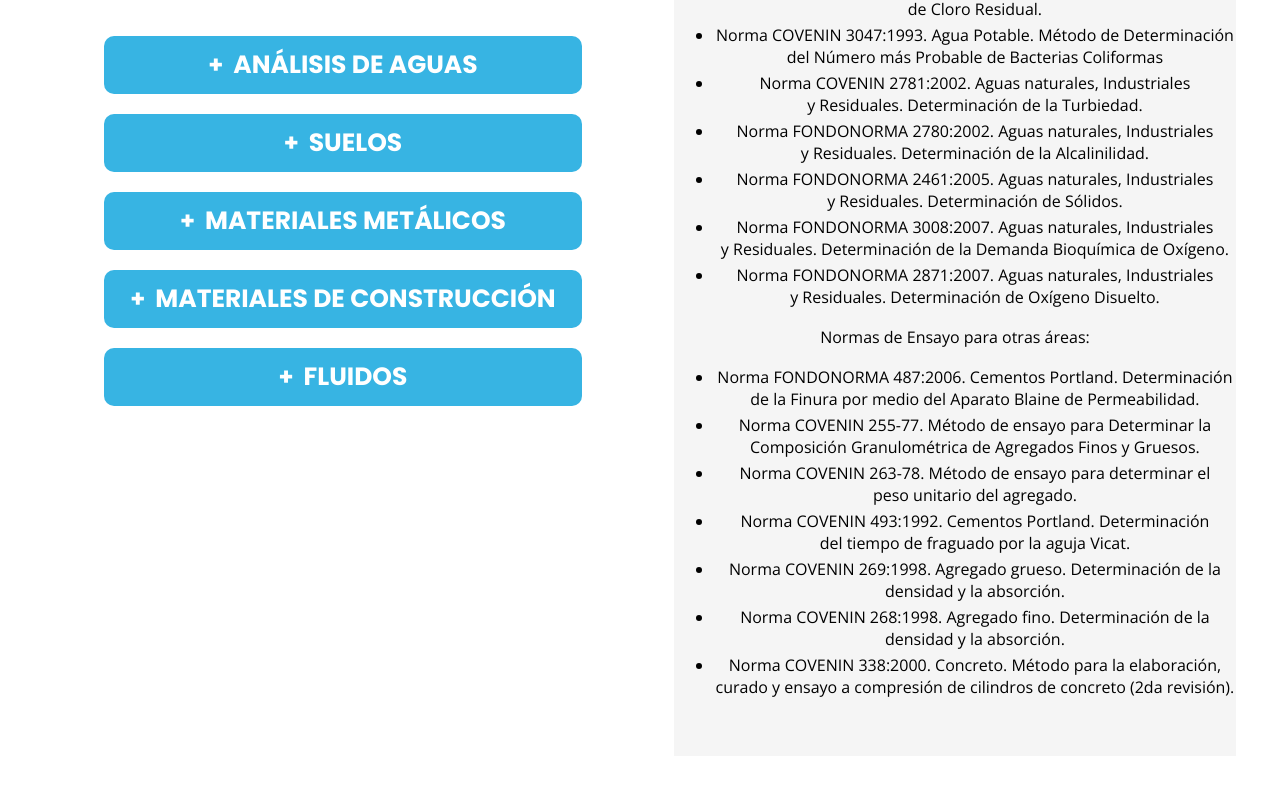
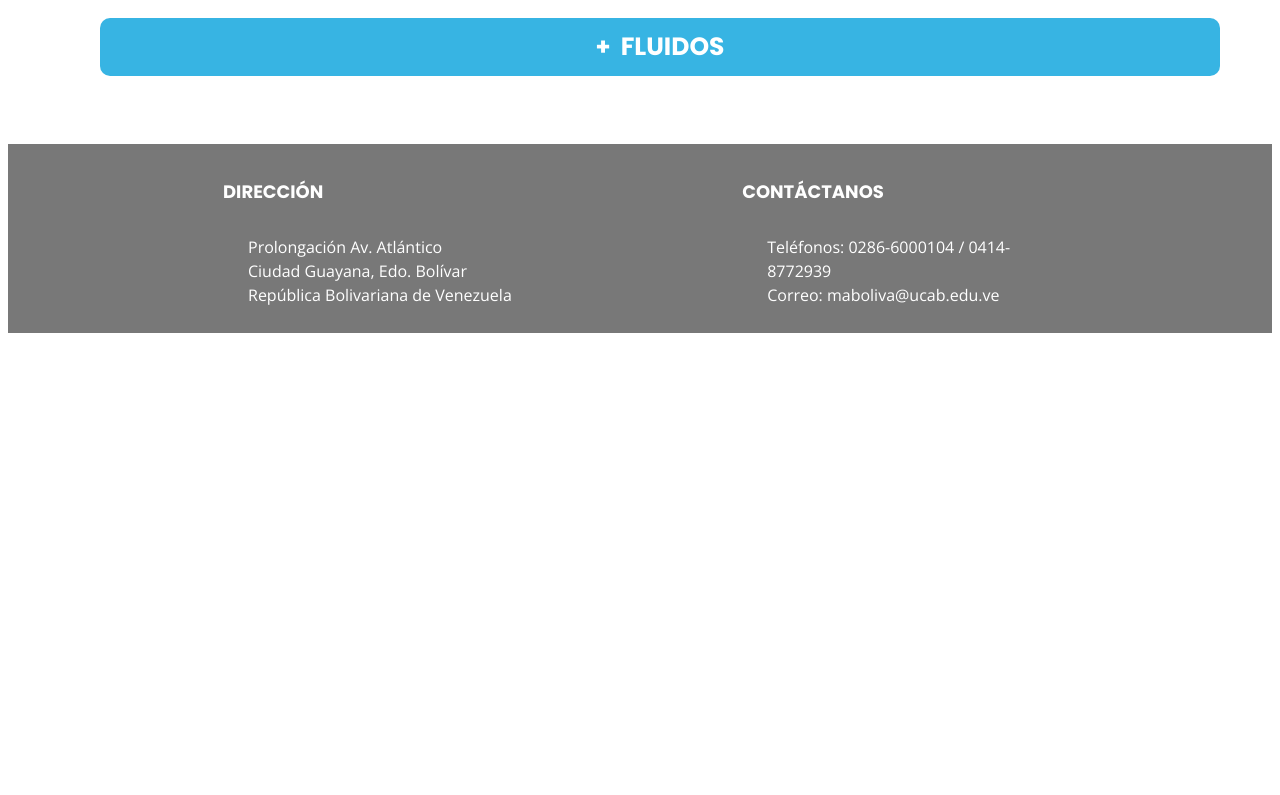
Before and after one commit to wemendez2801/ProyectoPromocionServicios, an Angular app in the folder proyecto-labs/: page /ensayos in a window 1280 px wide. Shown: the part 645-1440 px from the top of the page. After the commit the page ends 986 px from the top, so only its background shows below. Built offline with nearby package versions, Linux system fonts and the light colour scheme.

Commit message:
Revisiones miercoles 20
Cambios en Landing, Areas, Equipos, Ensayos, Contacto

```diff
--- a/proyecto-labs/src/app/areas/areas.component.html
+++ b/proyecto-labs/src/app/areas/areas.component.html
@@ -83,9 +83,9 @@
     <div class="areas">
         <h1>ÁREAS DISPONIBLES</h1>
         <img src="assets/Microscopio_lab_sanitario.jpg" alt="Microscopio">
-        <p>Microscopio - Laboratorio sanitario.</p>
+        <p>Microscopio - Laboratorio de Ingeniería Sanitaria.</p>
         <img src="assets/Prensa_resistencia_lab_mats_construc.jpg" alt="Prensa Resistencia">
-        <p>Prensa de resistencia de suelos - Laboratorio de Materiales de Construcción.</p>
+        <p>Prensa de resistencia de suelos - Laboratorio de Tecnología de los Materiales.</p>
         <img src="assets/Prensa_ensayo_triaxial_lab_suelos.jpg" alt="Prensa Ensayo Triaxial">
         <p>Prensa de ensayo triaxial - Laboratorio de Suelos.</p>
     </div>
--- a/proyecto-labs/src/app/contacto/contacto.component.css
+++ b/proyecto-labs/src/app/contacto/contacto.component.css
@@ -4,7 +4,7 @@
     padding: 100px;
     width: 50%;
     height: 120vh;
-    background-color: #787878;
+    background-color: #007935;
     display: flex;
     justify-content: center;
     align-items: center;
--- a/proyecto-labs/src/app/ensayos/ensayos.component.css
+++ b/proyecto-labs/src/app/ensayos/ensayos.component.css
@@ -55,7 +55,7 @@
 }
 
 .acordeon input[type="radio"]:checked + label + .contenido {
-    max-height: 800px;
+    max-height: 2000px;
     padding: 10px 10px 20px;
 }
 
--- a/proyecto-labs/src/app/ensayos/ensayos.component.html
+++ b/proyecto-labs/src/app/ensayos/ensayos.component.html
@@ -28,6 +28,48 @@
                        <ul>
                         <li>Coliformes totales, fecales.</li>
                        </ul>
+                       <p>NORMAS DE ENSAYO DEL LABORATORIO</p>
+        <ul>
+            <li>Norma COVENIN 2462:2002. Aguas naturales, Industriales<br/>
+                y Residuales. Determinación del pH.
+            </li>
+            <li>
+                Norma COVENIN 3050:2003. Aguas naturales, Industriales
+                y Residuales. Determinación de la Conductividad de Electricidad.
+            </li>
+            <li>
+                Norma COVENIN 2771:1991. Aguas naturales, Industriales
+                y Residuales. Determinación de Dureza.
+            </li>
+            <li>
+                Norma COVENIN 2685:1990. Agua Potable. Determinación
+                de Cloro Residual.
+            </li>
+            <li>
+                Norma COVENIN 3047:1993. Agua Potable. Método de Determinación
+                del Número más Probable de Bacterias Coliformas
+            </li>
+            <li>
+                Norma COVENIN 2781:2002. Aguas naturales, Industriales
+                y Residuales. Determinación de la Turbiedad.
+            </li>
+            <li>
+                Norma FONDONORMA 2780:2002. Aguas naturales, Industriales
+                y Residuales. Determinación de la Alcalinilidad.
+            </li>
+            <li>
+                Norma FONDONORMA 2461:2005. Aguas naturales, Industriales
+                y Residuales. Determinación de Sólidos.
+            </li>
+            <li>
+                Norma FONDONORMA 3008:2007. Aguas naturales, Industriales
+                y Residuales. Determinación de la Demanda Bioquímica de Oxígeno.
+            </li>
+            <li>
+                Norma FONDONORMA 2871:2007. Aguas naturales, Industriales
+                y Residuales. Determinación de Oxígeno Disuelto.
+            </li>
+        </ul>
                 </div>
             </li>
             <li>
@@ -46,6 +88,13 @@
                         <li>CBR.</li>
                         <li>Corte Directo.</li>
                     </ul>
+                    <p>NORMAS DE ENSAYO DEL LABORATORIO DE SUELOS</p>
+                    <ul>
+                        <li>ASTM D854-00 “Standard Test Methods for Specific Gravity of Soil Solids by Water Pycnometer”.</li>
+                        <li>ASTM 4318-84 “Standard Test Methods for Liquid Limit, Plastic Limit, and Plasticity Index of Soils”.</li>
+                        <li>ASTM D 422-63 “Standard Test Method for Particle-Size Analysis of Soils”.</li>
+                        <li>ASTM D2487-00 "Classification of Soils for Engineering Purposes (Unified Soil Classification System)".</li>
+                    </ul>
                 </div>
             </li>
             <li>
@@ -54,7 +103,12 @@
                 <div class="contenido">
                     <ul>
                         <li>Determinación de dureza de materiales metálicos.</li>
-                        <li>Ensayo de líquido penetrantes para detección <br/>de discontinuidades superficiales.</li>
+                        <li>Ensayo de líquido penetrantes para detección de discontinuidades superficiales.</li>
+                    </ul>
+                    <p>NORMAS DEL LABORATORIO DE MATERIALES METÁLICOS</p>
+                    <ul>
+                        <li>ASTM E165 "Standar Test Method for Liquid Penetrant Examination".</li>
+                        <li>ASTM E18 "Métodos De Prueba Estándar Para La Dureza Rockwell De Materiales Metálicos".</li>
                     </ul>
                 </div>
             </li>
@@ -78,6 +132,37 @@
                     <ul>
                         <li>Resistencia a Compresión.</li>
                     </ul>
+                    <p>NORMAS DE ENSAYO DEL LABORATORIO DE TECNOLOGÍA DE MATERIALES</p>
+                    <ul>
+                        <li>
+                            Norma FONDONORMA 487:2006. Cementos Portland. Determinación
+                            de la Finura por medio del Aparato Blaine de Permeabilidad.
+                        </li>
+                        <li>
+                            Norma COVENIN 255-77. Método de ensayo para Determinar la
+                            Composición Granulométrica de Agregados Finos y Gruesos.
+                        </li>
+                        <li>
+                            Norma COVENIN 263-78. Método de ensayo para determinar el
+                            peso unitario del agregado.
+                        </li>
+                        <li>
+                            Norma COVENIN 493:1992. Cementos Portland. Determinación
+                            del tiempo de fraguado por la aguja Vicat.
+                        </li>
+                        <li>
+                            Norma COVENIN 269:1998. Agregado grueso. Determinación de la
+                            densidad y la absorción.
+                        </li>
+                        <li>
+                            Norma COVENIN 268:1998. Agregado fino. Determinación de la
+                            densidad y la absorción.
+                        </li>
+                        <li>
+                            Norma COVENIN 338:2000. Concreto. Método para la elaboración,
+                            curado y ensayo a compresión de cilindros de concreto (2da revisión).
+                        </li>
+                    </ul>
                 </div>
             </li>
             <li>
@@ -92,83 +177,6 @@
         </ul>
     </div>
 
-    <div class="descripcion">
-        <h1>ENSAYOS DISPONIBLES</h1>
-        <p>Normas de Ensayo para análisis de aguas:</p>
-        <ul>
-            <li>Norma COVENIN 2462:2002. Aguas naturales, Industriales<br/>
-                y Residuales. Determinación del pH.
-            </li>
-            <li>
-                Norma COVENIN 3050:2003. Aguas naturales, Industriales<br/>
-                y Residuales. Determinación de la Conductividad de Electricidad.
-            </li>
-            <li>
-                Norma COVENIN 2771:1991. Aguas naturales, Industriales<br/>
-                y Residuales. Determinación de Dureza.
-            </li>
-            <li>
-                Norma COVENIN 2685:1990. Agua Potable. Determinación<br/>
-                de Cloro Residual.
-            </li>
-            <li>
-                Norma COVENIN 3047:1993. Agua Potable. Método de Determinación<br/>
-                del Número más Probable de Bacterias Coliformas
-            </li>
-            <li>
-                Norma COVENIN 2781:2002. Aguas naturales, Industriales<br/>
-                y Residuales. Determinación de la Turbiedad.
-            </li>
-            <li>
-                Norma FONDONORMA 2780:2002. Aguas naturales, Industriales<br/>
-                y Residuales. Determinación de la Alcalinilidad.
-            </li>
-            <li>
-                Norma FONDONORMA 2461:2005. Aguas naturales, Industriales<br/>
-                y Residuales. Determinación de Sólidos.
-            </li>
-            <li>
-                Norma FONDONORMA 3008:2007. Aguas naturales, Industriales<br/>
-                y Residuales. Determinación de la Demanda Bioquímica de Oxígeno.
-            </li>
-            <li>
-                Norma FONDONORMA 2871:2007. Aguas naturales, Industriales<br/>
-                y Residuales. Determinación de Oxígeno Disuelto.
-            </li>
-        </ul>
-        <p>Normas de Ensayo para otras áreas:</p>
-        <ul>
-            <li>
-                Norma FONDONORMA 487:2006. Cementos Portland. Determinación <br/>
-                de la Finura por medio del Aparato Blaine de Permeabilidad.
-            </li>
-            <li>
-                Norma COVENIN 255-77. Método de ensayo para Determinar la <br/>
-                Composición Granulométrica de Agregados Finos y Gruesos.
-            </li>
-            <li>
-                Norma COVENIN 263-78. Método de ensayo para determinar el <br/>
-                peso unitario del agregado.
-            </li>
-            <li>
-                Norma COVENIN 493:1992. Cementos Portland. Determinación <br/>
-                del tiempo de fraguado por la aguja Vicat.
-            </li>
-            <li>
-                Norma COVENIN 269:1998. Agregado grueso. Determinación de la<br/>
-                densidad y la absorción.
-            </li>
-            <li>
-                Norma COVENIN 268:1998. Agregado fino. Determinación de la <br/>
-                densidad y la absorción.
-            </li>
-            <li>
-                Norma COVENIN 338:2000. Concreto. Método para la elaboración,<br/>
-                curado y ensayo a compresión de cilindros de concreto (2da revisión).
-            </li>
-        </ul>
-    </div>
-
 </div>
 <br/>
 <app-footer/>
--- a/proyecto-labs/src/app/navbar/navbar.component.html
+++ b/proyecto-labs/src/app/navbar/navbar.component.html
@@ -2,10 +2,10 @@
     <a class="logo">SERVICIOS DE EXTENSION DE <br> LABORATORIO - UCAB GUAYANA</a>
         <nav>
             <a href="/">SOBRE NOSOTROS</a>
-            <a href="areas">AREAS</a>
-            <a href="servicios">SERVICIOS</a>
-            <a href="ensayos">ENSAYOS</a>
-            <a href="equipos">EQUIPOS</a>
-            <a href="contacto">CONTACTO</a>
+            <a href="/areas">AREAS</a>
+            <a href="/servicios">SERVICIOS</a>
+            <a href="/ensayos">ENSAYOS</a>
+            <a href="/equipos">EQUIPOS</a>
+            <a href="/contacto">CONTACTO</a>
         </nav>
 </header>
```
Also changed, not shown: proyecto-labs/src/app/equipos/equipos.component.html (+4 -4 lines), proyecto-labs/src/app/landing/landing.component.html (+14 -11 lines), proyecto-labs/firebase.json, 1 other file (tests, documents, lock files or other folders).
